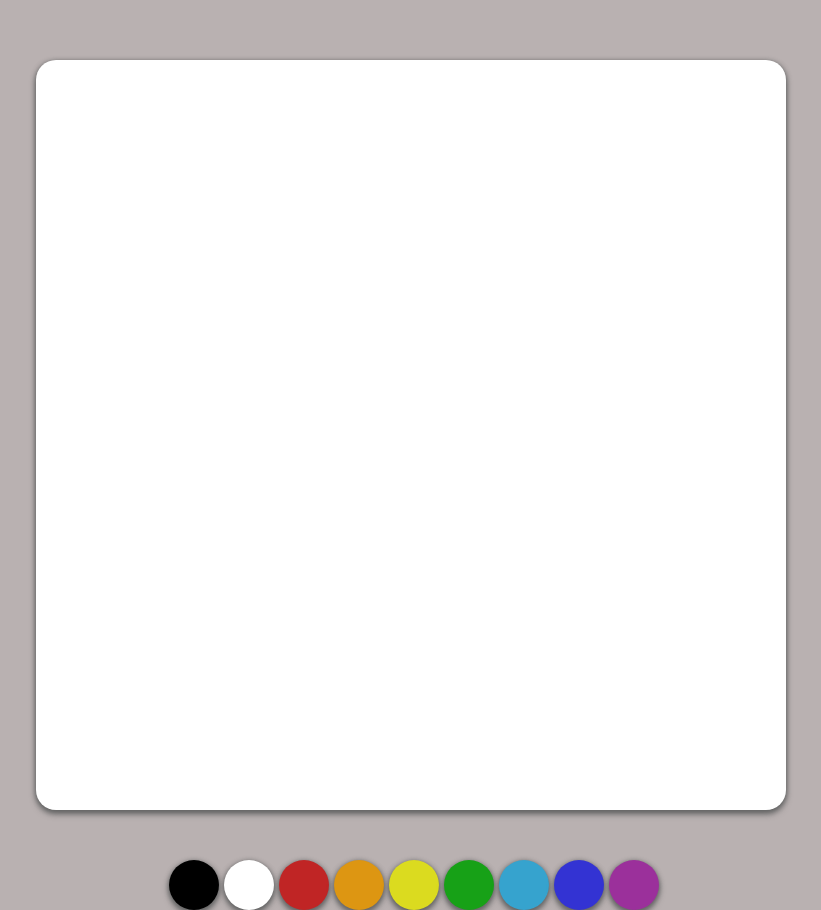
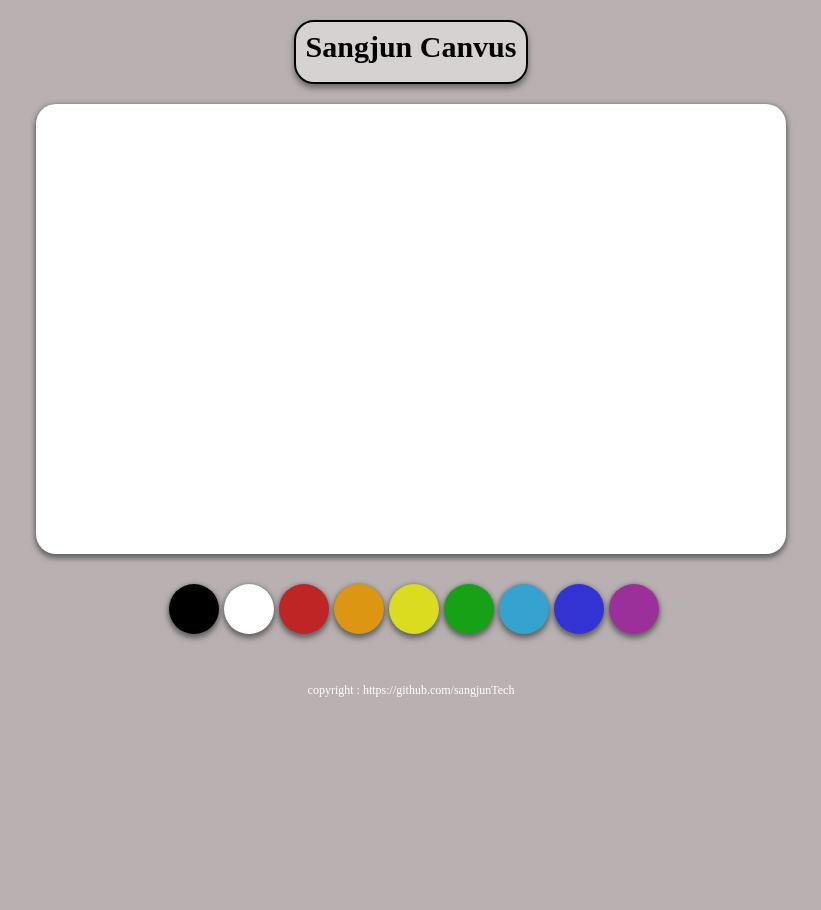
Before and after one commit to sangjuntechs/jsPaint, a plain HTML site: page index.html in a window 1280 px wide. Shown: the whole page, without its empty margins (229-1050 px from the left). After the commit the page ends 800 px from the top, so only its background shows below. Drawn offline with Linux system fonts and the light colour scheme.

Commit message:
Modify css

```diff
--- a/index.html
+++ b/index.html
@@ -7,6 +7,7 @@
     <link rel="stylesheet" href="style.css">
 </head>
 <body>
+    <div class="title">Sangjun Canvus</div>
     <canvas id = "js-canvas" class="canvas"></canvas>
     <div class="control">
         <div class="control_colors" id="colors">
@@ -21,6 +22,7 @@
             <div class="control_color" style="background-color: rgb(155, 48, 155);"></div>
         </div>
     </div>
+    <div class="copyright">copyright : https://github.com/sangjunTech</div>
     <script src="app.js"></script>
 </body>
 </html>
--- a/style.css
+++ b/style.css
@@ -1,15 +1,45 @@
 @import "reset.css";
+@keyframes fadeIn {
+    from {
+        opacity: 0;
+    }
+    to {
+        opacity: 1;
+    }
+}
+.title {
+    font-size: 30px;
+    margin-bottom: 20px;
+    font-weight: 600;
+    border: 2px solid black;
+    padding: 10px;
+    border-radius: 20px;
+    padding-bottom: 20px;
+    box-shadow: 0 4px 6px rgb(102, 102, 102);
+    background-color: rgba(255, 255, 255, 0.425);
+    animation: fadeIn 1s linear;
+
+}
+.copyright {
+margin-bottom: 30px;
+font-size: 12px;
+font-weight: 400;
+color: white;
+}
+
+
 body {
     background-color: rgb(185, 177, 177);
     display: flex;
     flex-direction: column;
     align-items: center;
-    padding-top: 60px;
+    padding-top: 20px;
 }
 
 canvas {
+    animation: fadeIn 1s linear;
     width: 750px;
-    height: 750px;
+    height: 450px;
     background-color: white;
     border-radius: 20px;
     box-shadow:0 4px 6px rgb(102, 102, 102),0 1px 5px rgb(102, 102, 102);
@@ -29,5 +59,7 @@ canvas {
 }
 
 .control {
-    margin-top: 50px;
+    margin-top: 30px;
+    margin-bottom: 50px;
+    animation: fadeIn 1s linear;
 }
```
